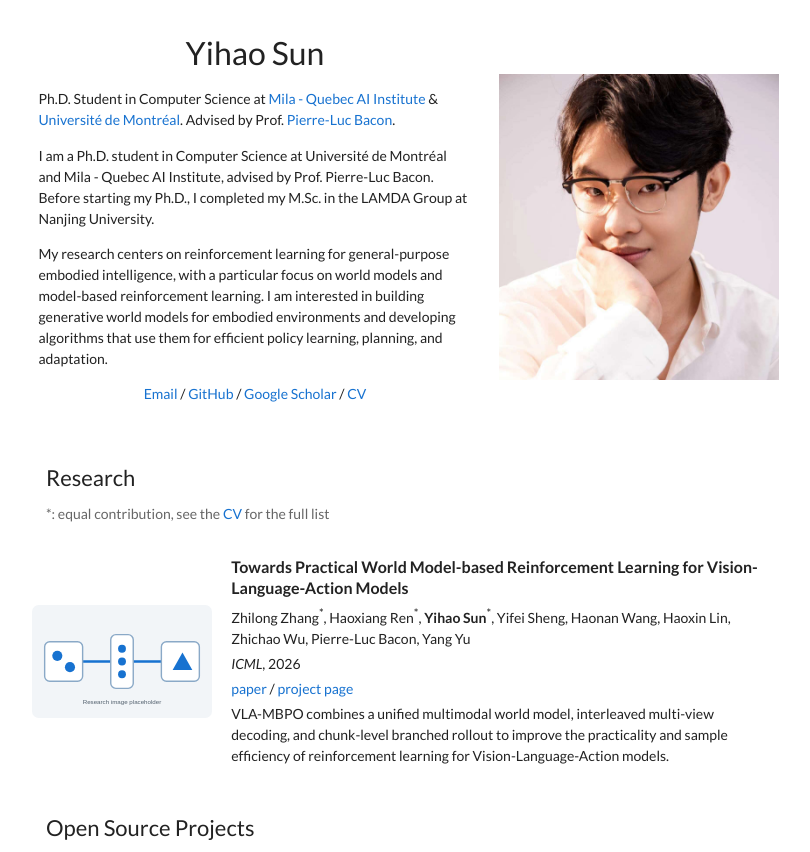
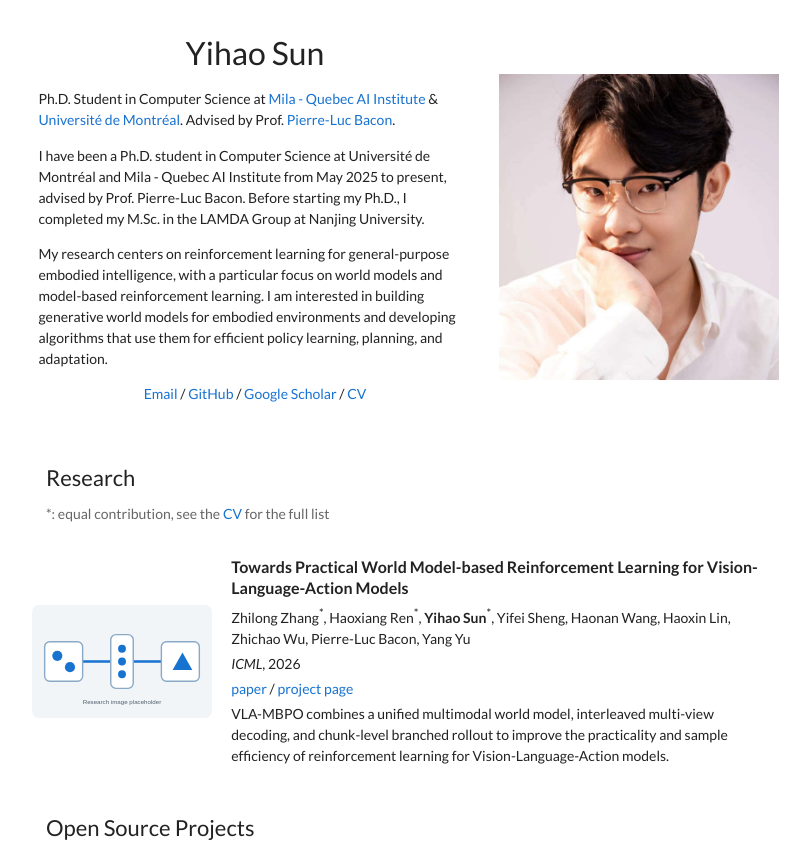
Before and after one commit to yihaosun1124/yihaosun1124.github.io, a Jekyll site: the page built from index.html, in a window 1280 px wide. Shown: the top 852 px of the page, without its empty margins (233-1043 px from the left). Built offline with Jekyll 4.4.1, drawn with Linux system fonts in a browser that asks for light colours; grey boxes are pictures that could not be loaded.

Commit message:
fix: address final homepage review

```diff
--- a/_config.yml
+++ b/_config.yml
@@ -13,4 +13,5 @@ exclude:
   - Gemfile
   - Gemfile.lock
   - README.md
+  - tmp
   - vendor
--- a/_data/profile.yml
+++ b/_data/profile.yml
@@ -11,7 +11,7 @@ advisor:
   name: Pierre-Luc Bacon
   url: https://pierrelucbacon.com/
 bio: >-
-  I am a Ph.D. student in Computer Science at Université de Montréal and Mila - Quebec AI Institute, advised by Prof. Pierre-Luc Bacon. Before starting my Ph.D., I completed my M.Sc. in the LAMDA Group at Nanjing University.
+  I have been a Ph.D. student in Computer Science at Université de Montréal and Mila - Quebec AI Institute from May 2025 to present, advised by Prof. Pierre-Luc Bacon. Before starting my Ph.D., I completed my M.Sc. in the LAMDA Group at Nanjing University.
 research_interests: >-
   My research centers on reinforcement learning for general-purpose embodied intelligence, with a particular focus on world models and model-based reinforcement learning. I am interested in building generative world models for embodied environments and developing algorithms that use them for efficient policy learning, planning, and adaptation.
 links:
```
Also changed, not shown: test/assets_and_style_test.rb (+2 -3 lines), test/rendered_site_test.rb (+5 -0 lines), test/source_content_test.rb (+6 -0 lines).
